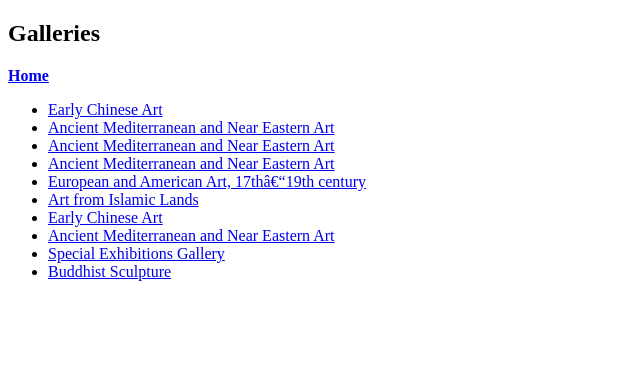
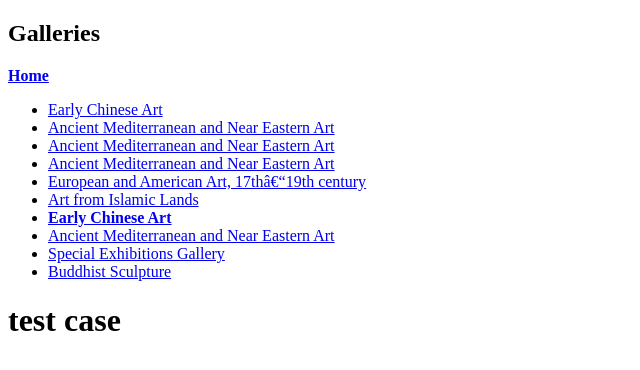
Before and after one commit to kaiterwu/W10D5, a React (Create React App) app in the folder art-museum/: page /galleries/1600 in a window 1280 px wide. Shown: the top 370 px of the page, without its empty margins (0-640 px from the left). Built offline with nearby package versions, Linux system fonts and the light colour scheme.

Commit message:
phase 2 gallery view

```diff
--- a/art-museum/src/App.js
+++ b/art-museum/src/App.js
@@ -1,13 +1,19 @@
 import harvardArt from "./data/harvardArt";
 import GalleryNavigation from "./components/GalleryNavigation";
-
+import GalleryView from "./components/GalleryView";
+import {Route} from 'react-router-dom'
 
 function App() {
   return (
-    <>
-    <GalleryNavigation galleries={harvardArt.records}/>
+  <>
+  <GalleryNavigation galleries={harvardArt.records}/>
+    <div className="page-wrapper">
+    <Route exact path="/galleries/:galleryId">
+      <GalleryView/>
+    </Route>
+    </div>
 
-    </>
+  </>
     // console.log(galleries)
   );
 }
--- a/art-museum/src/components/GalleryIndexItem.js
+++ b/art-museum/src/components/GalleryIndexItem.js
@@ -5,7 +5,7 @@ const GalleryIndexItem = (props) =>{
     return(
         <li>
             <NavLink
-                to = {`/index/${props.gallery.id}`}
+                to = {`/galleries/${props.gallery.id}`}
                 className={isActive =>
                     "nav-link" + (!isActive ? " unselected" : "")}
                 galleries = {props}
--- /dev/null
+++ b/art-museum/src/components/GalleryView/index.js
@@ -0,0 +1,12 @@
+import React from "react";
+
+const GalleryView = () => {
+    return(
+
+        <h1>
+            test case
+        </h1>
+    )
+}
+
+export default GalleryView
--- a/art-museum/src/index.js
+++ b/art-museum/src/index.js
@@ -9,6 +9,7 @@ const Root = () =>{
     return(
     <BrowserRouter>
     <App/>
+
     </BrowserRouter>
   );
 }
```
